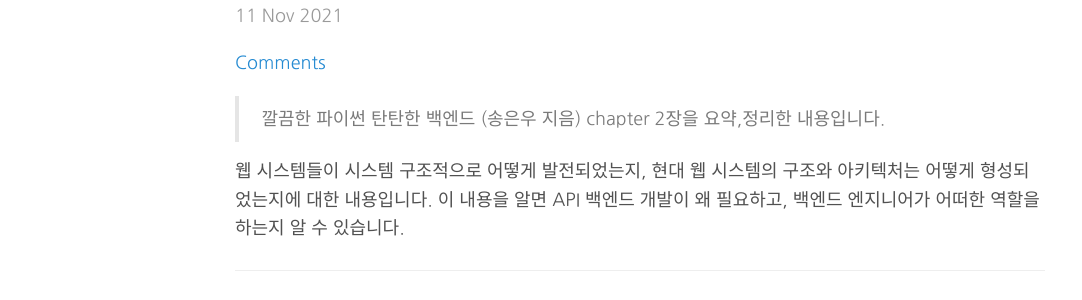
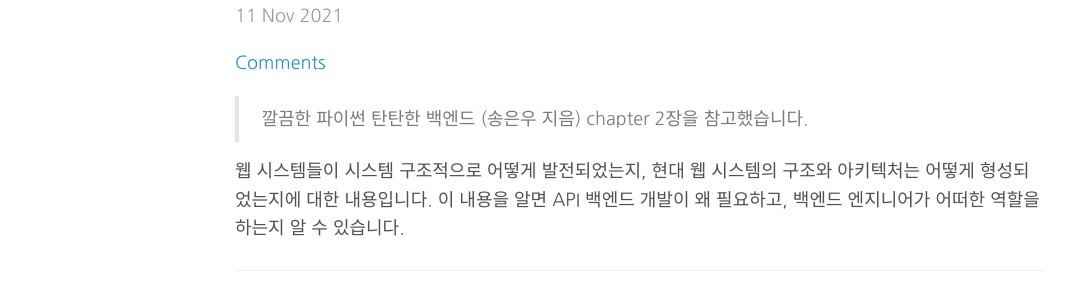
Before and after one commit to changhyeonnam/changhyeonnam.github.io, a Jekyll site: the page built from _posts/2021/2021-11-11-ch02.md, in a window 1280 px wide and 900 px high. Shown: the part 209-509 px from the top of the window, without its empty margins (0-1082 px from the left). Built offline with Jekyll 4.4.1, drawn with Linux system fonts in a browser that asks for light colours; nearby versions of some CDN libraries; our own code applies the rules of GitHub Pages for plain Markdown files; comment, search, counter and statistics services are not loaded.

Commit message:
Update 2021-11-11-ch02.md

```diff
--- a/_posts/2021/2021-11-11-ch02.md
+++ b/_posts/2021/2021-11-11-ch02.md
@@ -6,7 +6,7 @@ tags:
 use_math: true
 comments: true
 ---
-> 깔끔한 파이썬 탄탄한 백엔드 (송은우 지음) chapter 2장을 요약,정리한 내용입니다.
+> 깔끔한 파이썬 탄탄한 백엔드 (송은우 지음) chapter 2장을 참고했습니다.
 
 웹 시스템들이 시스템 구조적으로 어떻게 발전되었는지, 현대 웹 시스템의 구조와 아키텍처는 어떻게 형성되었는지에 대한 내용입니다. 이 내용을 알면 API 백엔드 개발이 왜 필요하고, 백엔드 엔지니어가 어떠한 역할을 하는지 알 수 있습니다.
 
```
